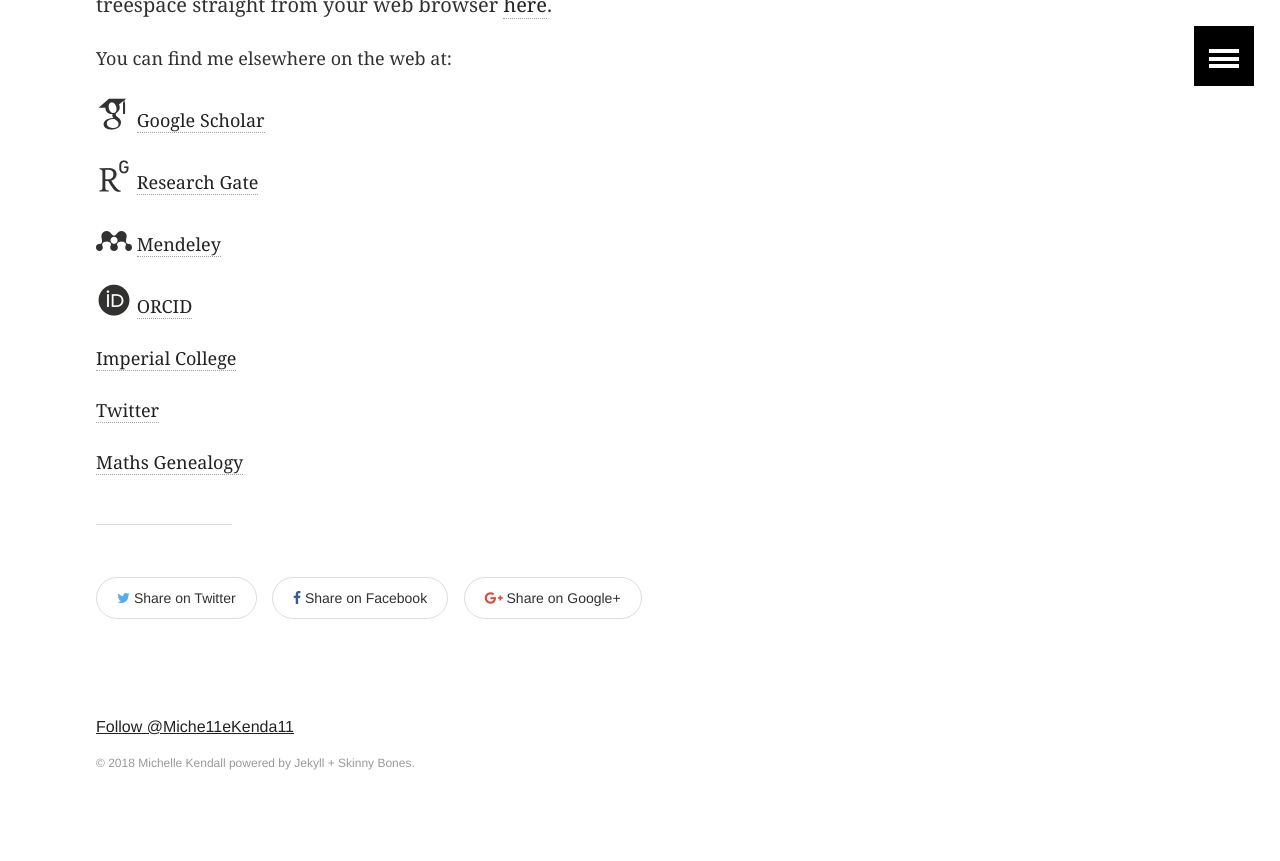
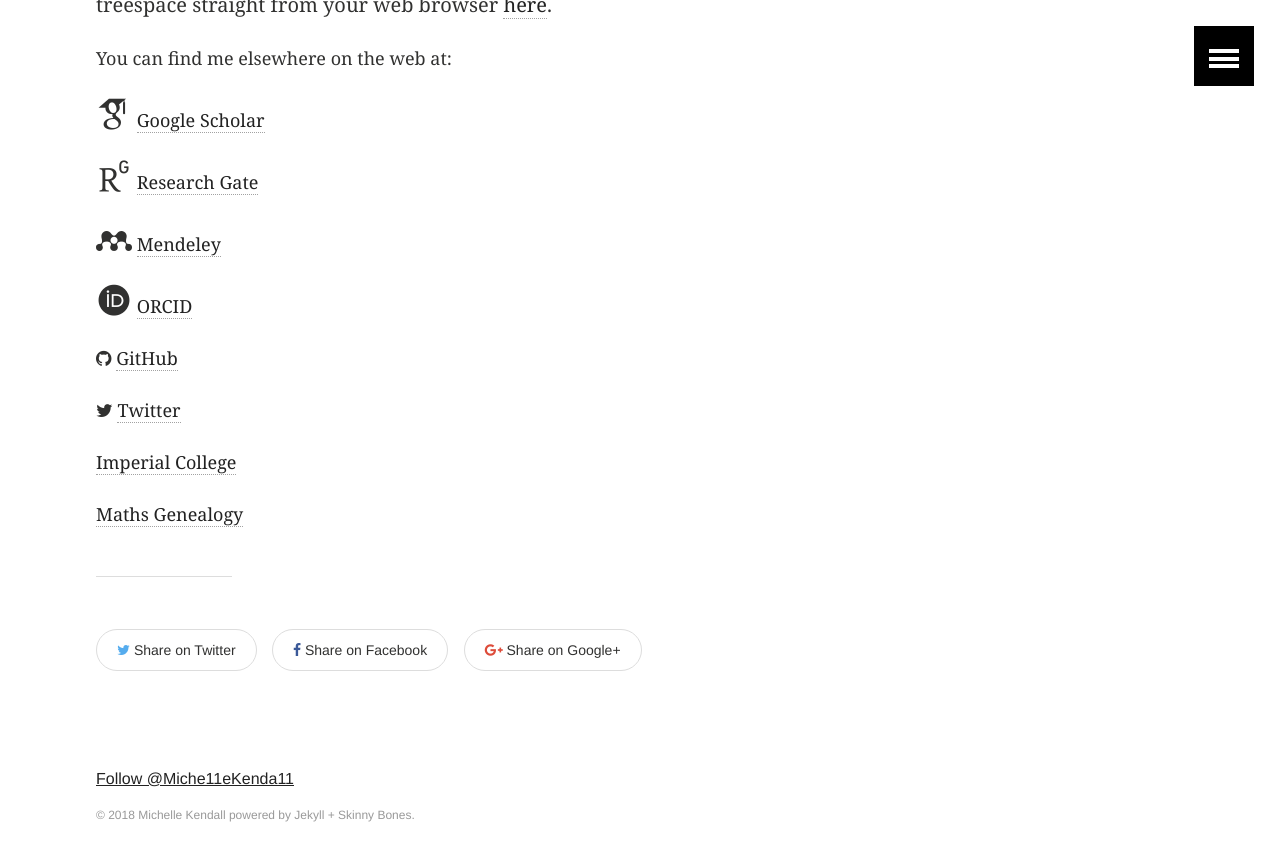
Before and after one commit to MichelleKendall/MichelleKendall.github.io, a Jekyll site: the page built from about.md, in a window 1280 px wide and 900 px high, scrolled down 679 px. Shown: the top 861 px of the window. Built offline with Jekyll 4.4.1, drawn with Linux system fonts in a browser that asks for light colours; some web fonts are replaced; comment, search, counter and statistics services are not loaded.

Commit message:
Updating about me

```diff
--- a/about.md
+++ b/about.md
@@ -21,8 +21,10 @@
 
 <i class="ai ai-orcid ai-2x"></i> <a href="https://orcid.org/0000-0001-7344-7071" target="_blank">ORCID</a>
 
+<i class="fa fa-github" aria-hidden="true"></i> <a href="https://github.com/MichelleKendall" target="_blank">GitHub</a>
+
+<i class="fa fa-twitter" aria-hidden="true"></i> <a href="https://twitter.com/Miche11eKenda11" target="_blank">Twitter</a>
+
 <a href="http://www.imperial.ac.uk/people/m.kendall" target="_blank">Imperial College</a>
 
-<a href="https://twitter.com/Miche11eKenda11" target="_blank">Twitter</a>
-
 <a href="http://genealogy.math.ndsu.nodak.edu/id.php?id=181879" target="_blank">Maths Genealogy</a>
```
